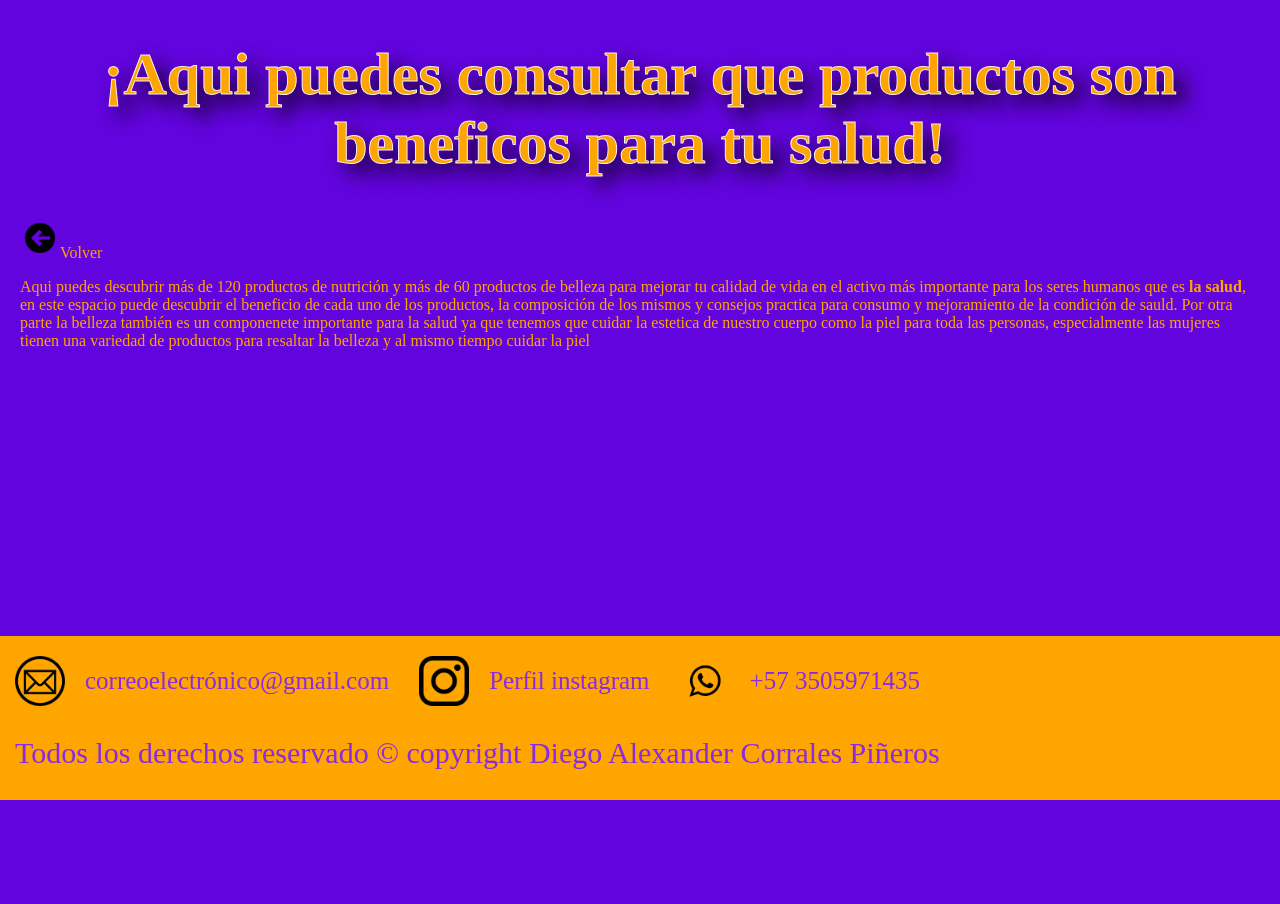
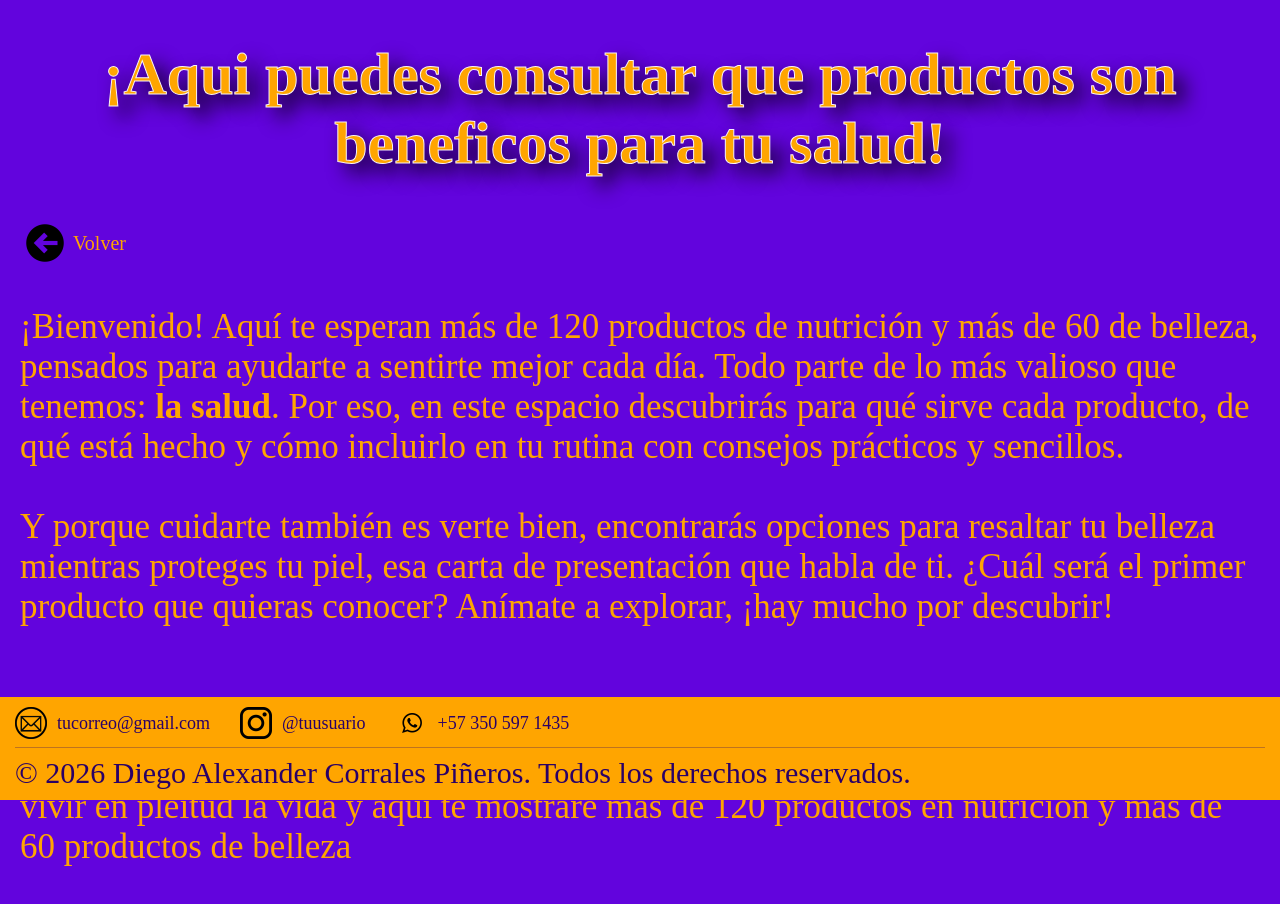
Before and after one commit to DiegoCoPi/Onmilife, a React app in the folder frontend/: page /espanol in a window 1280 px wide. Shown: the top 904 px of the page. Before the commit the page ends 840 px from the top, so only its background shows below. Built offline with nearby package versions, Linux system fonts and the light colour scheme; the HTML template or start-up script is replaced by a standard one.

Commit message:
Avance 1 24-10-2026

```diff
--- a/frontend/src/App.css
+++ b/frontend/src/App.css
@@ -1,8 +1,19 @@
+main{
+  padding-bottom: 200px;
+}
+
+@media (max-width: 600px) {
+  main {
+    padding-bottom: 190px;
+  }
+}
+
 html,body{
   margin: 0;
   padding: 0;
   height: 100%;
 }
+
 :root{
   display: flex;
   color:orange;
--- a/frontend/src/pages/home/home.css
+++ b/frontend/src/pages/home/home.css
@@ -3,4 +3,5 @@
     font-size: 30px;
     -webkit-text-stroke: 1px rgb(248, 243, 248);
     text-shadow: 10px 10px 20px rgb(0, 0, 0);
+    margin:30px;
 }
--- a/frontend/src/pages/languages/espanol.jsx
+++ b/frontend/src/pages/languages/espanol.jsx
@@ -10,21 +10,28 @@ function Espanol () {
         <h1 className="title">¡Aqui puedes consultar que productos son beneficos para tu salud!</h1>
           <div className="div-button">
             <Link className="link" to="/">
-            <img src={Flecha_izquierda} className="arrow" alt="Flecha Izq"/>
-            Volver
+              <img src={Flecha_izquierda} className="arrow" alt="Flecha Izq"/>
+              Volver
             </Link>
           </div>
       </header>
       <main>
-        <p>
-          Aqui puedes descubrir más de 120 productos de nutrición y más de 60 productos de belleza para mejorar tu calidad de vida en el activo
-          más importante para los seres humanos que es <strong>la salud</strong>, en este espacio puede descubrir el beneficio de cada uno de los
-          productos, la composición de los mismos y consejos practica para consumo y mejoramiento de la condición de sauld.
-          Por otra parte la belleza también es un componenete importante para la salud ya que tenemos que cuidar la estetica de nuestro cuerpo como la
-          piel para toda las personas, especialmente las mujeres tienen una variedad de productos para resaltar la belleza y al mismo tiempo cuidar
-          la piel
+        <p className="paragraph">
+          ¡Bienvenido! Aquí te esperan más de 120 productos de nutrición y más de 60 de belleza,
+          pensados para ayudarte a sentirte mejor cada día. Todo parte de lo más valioso que tenemos:{" "}
+          <strong>la salud</strong>. Por eso, en este espacio descubrirás para qué sirve cada producto,
+          de qué está hecho y cómo incluirlo en tu rutina con consejos prácticos y sencillos.
+          <br /><br />
+          Y porque cuidarte también es verte bien, encontrarás opciones para resaltar tu belleza
+          mientras proteges tu piel, esa carta de presentación que habla de ti. ¿Cuál será el
+          primer producto que quieras conocer? Anímate a explorar, ¡hay mucho por descubrir!
 
+          <br/><br/><br/>
+          ¡Qué bueno que estes aqui! estas por conocer la mejor decisión que hayas tomado, ya que uno de los más grandes tesoros
+          de los seres humanos es la salud, ya que nos permite vivir en pleitud la vida y aquí te mostrare más de 120 productos
+          en nutrición y más de 60 productos de belleza
         </p>
+
       </main>
       <Footer/>
     </>
--- a/frontend/src/pages/languages/languages.css
+++ b/frontend/src/pages/languages/languages.css
@@ -1,11 +1,15 @@
 .link, link:visited, link:active{
+    display: inline-flex;
     color:orange;
     text-decoration: none;
+    align-items: center;
     text-align: right;
+    gap:3px;
+    font-size: 20px;
 }
 
 .link:hover{
-    color:rgb(4, 255, 96)
+    transform: scale(1.2);
 }
 
 div-button{
@@ -14,6 +18,11 @@ div-button{
 }
 
 .arrow{
-    height: 40px;
-    width: 40px;
+    height: 50px;
+    width: 50px;
+    display: block;
 }
+
+.paragraph{
+    font-size: 35px
+}
--- a/frontend/src/tools/cards/cards-flags.jsx
+++ b/frontend/src/tools/cards/cards-flags.jsx
@@ -33,8 +33,8 @@ function CardFlags() {
           name:"Rusia",
           src:Rusia,
           alt:"Russia flag",
-          Idioma:"Russian",
-          path:"/русский"
+          Idioma:"Pусский",
+          path:"/russian"
         },
         {
           name:"Italia",
--- a/frontend/src/tools/cards/cards.css
+++ b/frontend/src/tools/cards/cards.css
@@ -2,7 +2,8 @@
     display: grid;
     grid-template-columns:repeat(4, 300px);
     text-align: center;
-    gap:80px
+    gap:80px;
+    margin: 30px;
 }
 .card-flag{
     display: flex;
--- a/frontend/src/tools/footer/footer.css
+++ b/frontend/src/tools/footer/footer.css
@@ -3,50 +3,48 @@
   bottom: 0;
   left: 0;
   width: 100%;
+  box-sizing: border-box;
   background-color: orange;
-    color: blueviolet;
-    padding: 15px;
-    padding-bottom: 0;
+  color: #2a0066;
+  padding: 10px 15px;
   z-index: 1000;
 }
 
-
 .images {
-    margin-top:5px;
+  list-style: none;
+  margin: 0 0 8px;
+  padding: 0;
   display: flex;
-    flex-direction: row;
-    gap: 30px;
+  flex-wrap: wrap;
+  gap: 8px 30px;
 }
 
-.image-config {
+.image-config,
+.image-config:visited,
+.image-config:hover,
+.image-config:active {
   display: flex;
-    flex-direction: row;
   align-items: center;
-    gap: 20px;
+  gap: 10px;
+  color: inherit;
+  text-decoration: none;
 }
 
 .image-config img {
-    width: 50px;
-    height: 50px;
+  width: 32px;
+  height: 32px;
+  object-fit: contain;
 }
 
-.image-config p {
-    margin: 0;
-    padding: 0;
-    font-size: 25px;
-    text-decoration: none;
+.image-config span {
+  font-size: 18px;
 }
 
-a {
-    text-decoration: none;
-    color: inherit;
-}
-
-a:hover,
-a:visited,
-a:active {
-    text-decoration: none;
-    color: inherit;
+.text {
+  margin: 0;
+  padding-top: 8px;
+  border-top: 1px solid rgba(42, 0, 102, 0.3);
+  font-size: 14px;
 }
 
 .text{
--- a/frontend/src/tools/footer/footer.jsx
+++ b/frontend/src/tools/footer/footer.jsx
@@ -2,34 +2,45 @@ import "./footer.css"
 import Correo from "@/assets/desing/correo.png"
 import Instagram from "@/assets/desing/instagram.png"
 import WhatsApp from "@/assets/desing/whatsapp.png"
-import {Link} from "react-router-dom"
-function Footer(){
-    return(
-        <footer className="footer-main">
-            <div>
-                <div className="images">
-                    <Link>
-                        <div className="image-config">
-                            <img src={Correo} alt="correo"/>
-                            <p>correoelectrónico@gmail.com</p>
-                        </div>
-                    </Link>
-                    <Link>
-                        <div className="image-config">
-                            <img src={Instagram} alt="Instagram"></img>
-                            <p>Perfil instagram</p>
-                        </div>
-                    </Link>
-                    <Link>
-                        <div className="image-config">
-                            <img src={WhatsApp} alt=""></img>
-                            <p>+57 3505971435</p>
-                        </div>
-                    </Link>
-                </div>
-                <p className="text">Todos los derechos reservado © copyright Diego Alexander Corrales Piñeros</p>
-            </div>
-        </footer>
-    )
+
+function Footer() {
+  return (
+    <footer className="footer-main">
+      <ul className="images">
+        <li>
+          <a className="image-config" href="mailto:tucorreo@gmail.com">
+            <img src={Correo} alt="Correo electrónico" />
+            <span>tucorreo@gmail.com</span>
+          </a>
+        </li>
+        <li>
+          <a
+            className="image-config"
+            href="https://instagram.com/tuusuario"
+            target="_blank"
+            rel="noopener noreferrer"
+          >
+            <img src={Instagram} alt="Instagram" />
+            <span>@tuusuario</span>
+          </a>
+        </li>
+        <li>
+          <a
+            className="image-config"
+            href="https://wa.me/573505971435"
+            target="_blank"
+            rel="noopener noreferrer"
+          >
+            <img src={WhatsApp} alt="WhatsApp" />
+            <span>+57 350 597 1435</span>
+          </a>
+        </li>
+      </ul>
+      <p className="text">
+        © {new Date().getFullYear()} Diego Alexander Corrales Piñeros. Todos los derechos reservados.
+      </p>
+    </footer>
+  )
 }
+
 export default Footer
```
Lines whose indentation alone changed are shown as unchanged.
